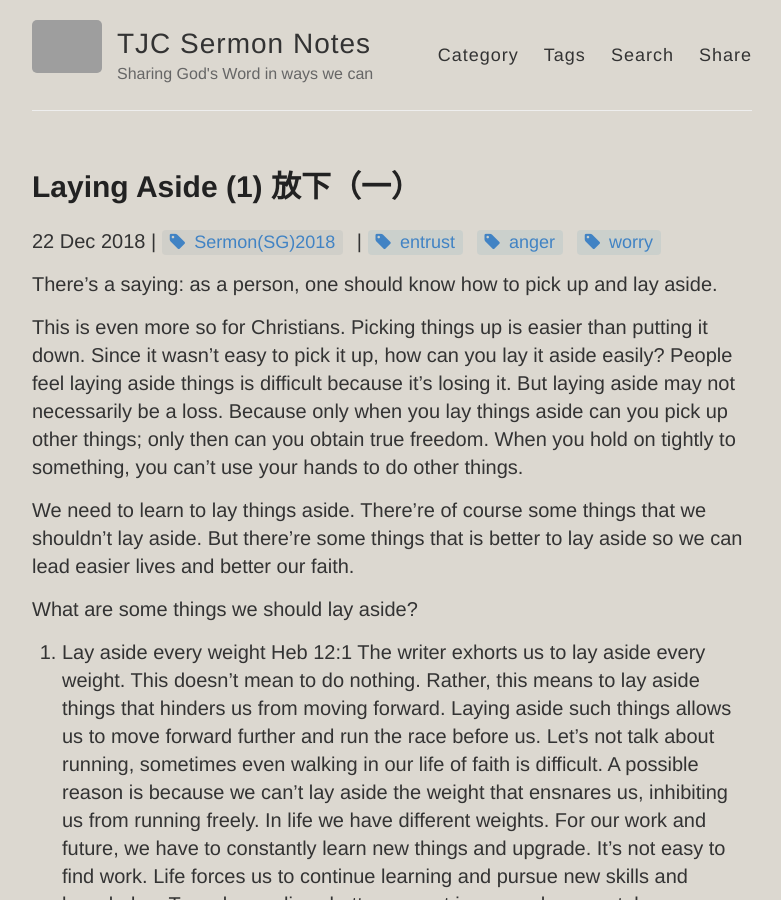
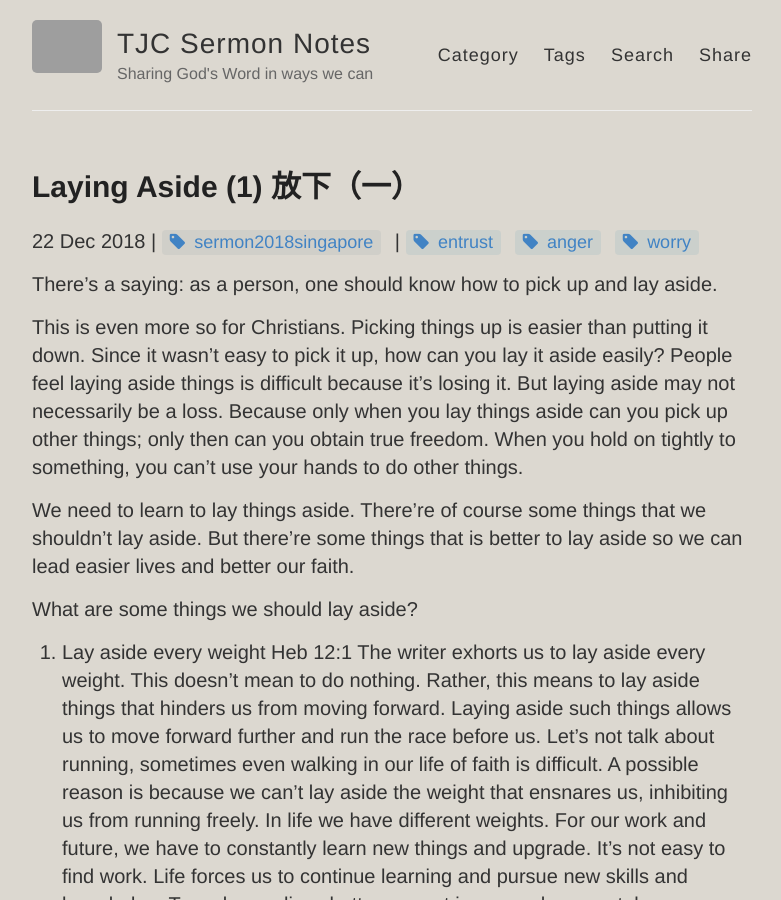
Before and after one commit to catchupTJC/catchuptjc.github.io, a Jekyll site: the page built from _posts/2018-12-22-LayingAside1.md, in a window 1280 px wide and 900 px high. Shown: the whole window, without its empty margins (248-1029 px from the left). Built offline with Jekyll 4.4.1, drawn with Linux system fonts in a browser that asks for light colours; nearby versions of some CDN libraries; comment, search, counter and statistics services are not loaded; grey boxes are pictures that could not be loaded.

Commit message:
Update 2018-12-22-LayingAside1.md

```diff
--- a/_posts/2018-12-22-LayingAside1.md
+++ b/_posts/2018-12-22-LayingAside1.md
@@ -1,7 +1,7 @@
 ---
 layout: post
 title: Laying Aside (1) 放下（一）
-category: Sermon(SG)2018
+category: sermon2018singapore
 tags: [entrust,anger,worry]
 hymns:
 ---
```
